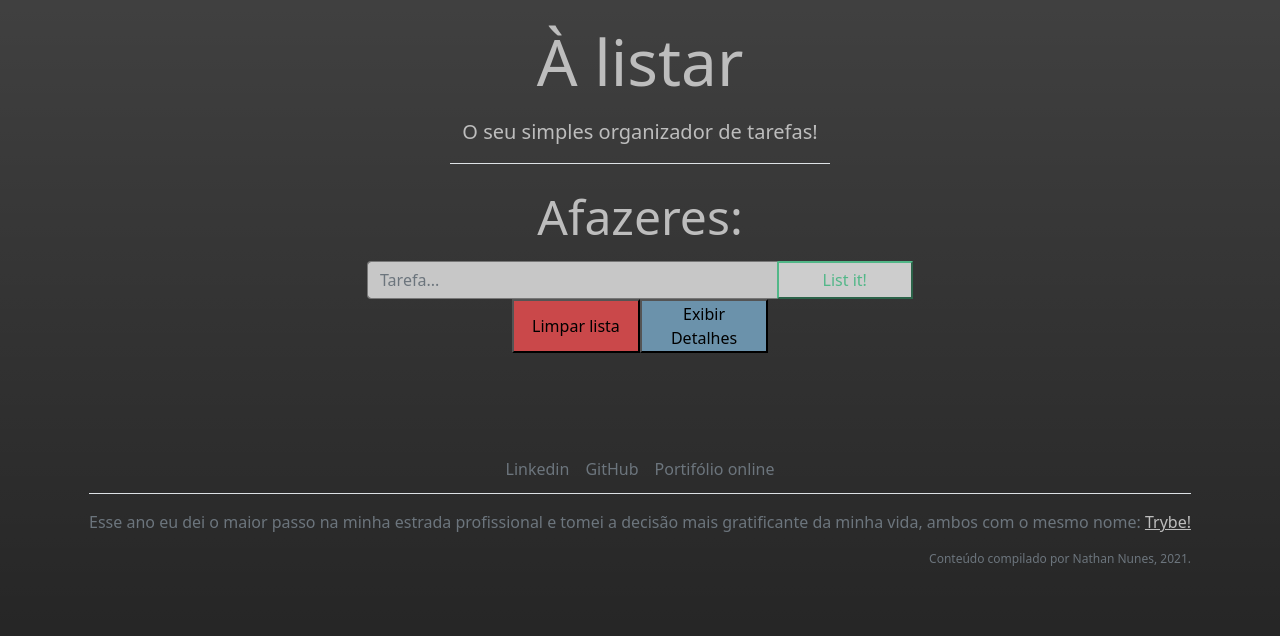
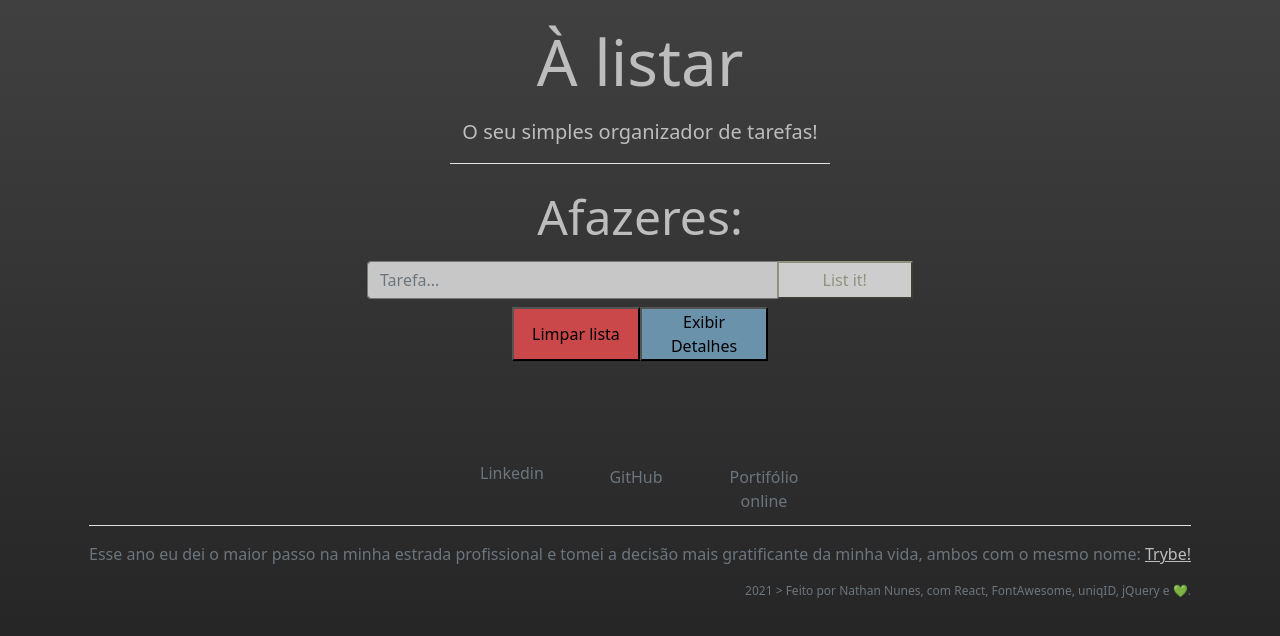
Before and after one commit to NunesNathan/alistar-reactjs, a React (Create React App) app: page / in a window 1280 px wide. Shown: the top 636 px of the page. Built offline with nearby package versions, Linux system fonts and the light colour scheme.

Commit message:
:rocket: 1.0.0 - Styles to Deploy

```diff
--- a/package.json
+++ b/package.json
@@ -1,6 +1,6 @@
 {
   "name": "alistar",
-  "version": "0.2.9",
+  "version": "1.0.0",
   "private": true,
   "dependencies": {
     "@testing-library/jest-dom": "^5.16.1",
--- a/src/components/Contacts.js
+++ b/src/components/Contacts.js
@@ -4,9 +4,9 @@ export default class Contacts extends Component {
   render() {
     return (
       <ul className="nav justify-content-center border-bottom pb-1 mb-3">
-        <li className="nav-item">
+        <li className="nav-item text-center px-0">
           <a
-            className="nav-link px-2 text-muted"
+            className="nav-link p-1 text-muted"
             href="https://www.linkedin.com/in/nathannunes-/"
             target="_blank"
             rel="noreferrer"
@@ -14,9 +14,9 @@ export default class Contacts extends Component {
             Linkedin
           </a>
         </li>
-        <li className="nav-item">
+        <li className="nav-item text-center p-1">
           <a
-            className="nav-link px-2 text-muted"
+            className="nav-link p-1 text-muted"
             href="https://github.com/NunesNathan"
             target="_blank"
             rel="noreferrer"
@@ -24,9 +24,9 @@ export default class Contacts extends Component {
             GitHub
           </a>
         </li>
-        <li className="nav-item">
+        <li className="nav-item text-center p-1">
           <a
-            className="nav-link px-2 text-muted"
+            className="nav-link p-1 text-muted"
             href="https://nunesnathan.github.io/"
             target="_blank"
             rel="noreferrer"
--- a/src/components/ControlKeys.js
+++ b/src/components/ControlKeys.js
@@ -58,12 +58,12 @@ export default class ControlKeys extends Component {
     return (
       <>
         <button
-          className="far fa-window-maximize btn-n-info mx-0 col-1"
+          className="btn-n-info mx-0 col-1"
           type="button"
           name="infos"
           onClick={ this.redirectButton }
         >
-          { }
+          <i className="far fa-window-maximize" />
         </button>
         <button
           className="fas fa-arrow-up btn-grey-7 mx-1 col-1"
--- /dev/null
+++ b/src/components/Description.js
@@ -0,0 +1,41 @@
+import React, { Component } from 'react';
+import PropType from 'prop-types';
+
+export default class Description extends Component {
+  render() {
+    const { desc, sendDescription, getDescription } = this.props;
+    return (
+      <div className="col-7">
+        <label
+          className="d-flex
+           justify-content-center label-desc"
+          htmlFor="desc"
+        >
+          <p className="mt-2 align-self-center">
+            Detalhes da tarefa:
+          </p>
+          <textarea
+            id="desc"
+            placeholder="descrição..."
+            value={ desc }
+            onChange={ getDescription }
+            className="mx-1 form-control bg-grey-2"
+          />
+          <button
+            onClick={ sendDescription }
+            className="align-self-center btn-n-outline-success"
+            type="button"
+          >
+            <i className="fas fa-location-arrow" />
+          </button>
+        </label>
+      </div>
+    );
+  }
+}
+
+Description.propTypes = {
+  desc: PropType.string.isRequired,
+  sendDescription: PropType.func.isRequired,
+  getDescription: PropType.func.isRequired,
+};
--- a/src/components/Footer.js
+++ b/src/components/Footer.js
@@ -20,7 +20,8 @@ export default class Footer extends Component {
           <br />
         </p>
         <p className="text-center align-self-end post-text text-muted">
-          Conteúdo compilado por Nathan Nunes, 2021.
+          {` 2021 > Feito por Nathan Nunes,
+         com React, FontAwesome, uniqID, jQuery e 💚.`}
         </p>
       </footer>
     );
--- a/src/components/ListManagement.js
+++ b/src/components/ListManagement.js
@@ -14,7 +14,7 @@ export default class ListManagement extends Component {
   render() {
     const { switchDescription, showDescription } = this.props;
     return (
-      <div className="row d-flex mb-4">
+      <div className="row d-flex mt-2 mb-4">
         <button
           className="col-6 btn-n-danger"
           type="button"
--- a/src/components/NavList.jsx
+++ b/src/components/NavList.jsx
@@ -9,9 +9,13 @@ export default function NavList({ reRender }) {
   const { push } = useHistory();
 
   return (
-    <nav className="nav nav-pills col-2 offset-2 flex-column">
-      <button className="nav-link" type="button" onClick={ () => push('/') }>
-        Go home
+    <div className="nav nav-pills col-2 offset-2 flex-column">
+      <button
+        className="nav-link"
+        type="button"
+        onClick={ () => push('/') }
+      >
+        <i className="fas fa-home" />
       </button>
       {allTasks
           && allTasks.map(({ uniqKey, ...task }) => (
@@ -23,7 +27,7 @@ export default function NavList({ reRender }) {
               history={ push }
             />
           ))}
-    </nav>
+    </div>
   );
 }
 
--- a/src/helpers/easier.js
+++ b/src/helpers/easier.js
@@ -7,8 +7,8 @@ export function createKey(taskName) {
 
 export function buttonIsActive(pathWithId) {
   return window.location.pathname !== pathWithId
-    ? 'nav-link'
-    : 'nav-link active';
+    ? 'nav-link col-2'
+    : 'nav-link col-2 active';
 }
 
 export function getPathLink(uniqKey) {
--- /dev/null
+++ b/src/helpers/event.js
@@ -0,0 +1,9 @@
+import $ from 'jquery';
+
+export default function addBorderHome() {
+  const homeIcon = '.fas.fa-home';
+  function classer() { $(homeIcon).addClass('border-none'); }
+  function disclasser() { $(homeIcon).removeClass('border-none'); }
+
+  $(homeIcon).parent().hover(classer, disclasser);
+}
--- a/src/pages/TaskDetails.js
+++ b/src/pages/TaskDetails.js
@@ -1,6 +1,8 @@
 import React, { Component } from 'react';
 import * as store from '../helpers/store';
 import NavList from '../components/NavList';
+import Description from '../components/Description';
+import addBorderHome from '../helpers/event';
 
 export default class TaskDetails extends Component {
   constructor(props) {
@@ -11,6 +13,10 @@ export default class TaskDetails extends Component {
       ...task,
       ...props,
     };
+  }
+
+  componentDidMount() {
+    addBorderHome();
   }
 
   sendDescription = () => {
@@ -38,22 +44,11 @@ export default class TaskDetails extends Component {
           {`Tarefa: "${task}"`}
         </h1>
         <div className="row">
-          <label className="d-flex col-7 justify-content-center" htmlFor="desc">
-            Detalhes da tarefa:
-            <textarea
-              placeholder="descrição..."
-              value={ desc }
-              onChange={ this.getDescription }
-              className="mx-1 bg-grey-2"
-            />
-            <button
-              onClick={ this.sendDescription }
-              className="btn-n-outline-success"
-              type="button"
-            >
-              Submit
-            </button>
-          </label>
+          <Description
+            desc={ desc }
+            sendDescription={ this.sendDescription }
+            getDescription={ this.getDescription }
+          />
           <NavList reRender={ reRender } />
         </div>
       </main>);
--- a/src/styles/myStyles.css
+++ b/src/styles/myStyles.css
@@ -4,7 +4,7 @@
   --neithans-n-danger: #CA484A;
   --neithans-n-warning: #DDD11E;
   --neithans-n-info: #6B92AB;
-  --neithans-n-success: #52b788;
+  --neithans-n-success: #90917e;
   --neithans-grey-0: #ebebeb;
   --neithans-grey-1: #e0e0e0;
   --neithans-grey-2: #cdcdcd;
@@ -19,7 +19,7 @@
   --neithans-n-danger-rgb: 202, 72, 74;
   --neithans-n-warning-rgb: 221, 209, 30;
   --neithans-n-info-rgb: 107, 146, 171;
-  --neithans-n-success-rgb: 82, 183, 136;
+  --neithans-n-success-rgb: 144, 145, 126;
   --neithans-grey-0-rgb: 235, 235, 235;
   --neithans-grey-1-rgb: 224, 224, 224;
   --neithans-grey-2-rgb: 199, 199, 199;
@@ -151,3 +151,34 @@ footer {
 .post-text {
   font-size: 0.75rem;
 }
+
+.nav-link {
+  color: var(--neithans-grey-3);
+  width: 7.5rem;
+}
+
+.nav-pills .nav-link.active {
+  background-color: var(--neithans-grey-7);
+}
+
+.nav-link:hover {
+  color: var(--neithans-grey-5);
+}
+
+.submit-desc-button {
+  padding-top: 1rem;
+}
+
+#desc {
+  width: 10rem;
+  height: 100%;
+  max-height: 4.6rem;
+}
+
+label > p {
+  font-size: 1.4rem;
+}
+
+.border-none {
+  color: var(--neithans-grey-5);
+}
```
Also changed, not shown: 1 other file (tests, documents, lock files or other folders).
